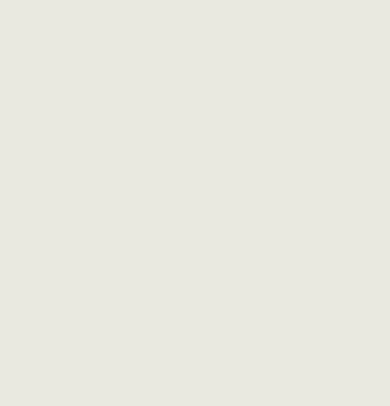
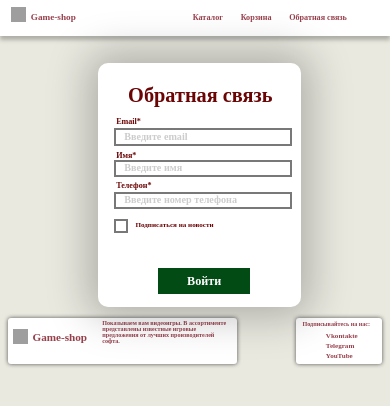
Before and after one commit to Natalya2206/4p22-final-project-larionova-natalya, a React (Create React App) app: page /entry in a window 390 px wide. Shown: the top 406 px of the page. Built offline with nearby package versions, Linux system fonts and the light colour scheme; grey boxes are pictures that could not be loaded; a web font is replaced by a local one.

Commit message:
переименован header на Header, вход и регистрация заменены на форму обратной связи, в форму обратной связи добавлено имя и телефон и адаптивная вёрстка

```diff
--- a/package.json
+++ b/package.json
@@ -1,7 +1,7 @@
 {
   "name": "final-project-frontend-larionova-natalya",
   "version": "0.1.0",
-  "homepage": "https://Natalya2206.github.io/4p22-final-project-larionova-natalya",
+  "homepage": "https://Natalya2206.github.io",
   "private": true,
   "dependencies": {
     "@reduxjs/toolkit": "^1.9.0",
--- a/src/components/Footer/Footer.js
+++ b/src/components/Footer/Footer.js
@@ -1,4 +1,4 @@
-import './Footer.css';
+import './Footer.scss';
 
 function Footer () {
     return(
--- a/src/components/header/header.css
+++ b/src/components/header/Header.scss
@@ -32,6 +32,7 @@ h1 {
 }
 
 .header__links {
+    width: calc(350 / 1440 * 100vw);
     display: inline-flex;
     align-self: center;
     margin-left: 50%;
@@ -77,5 +78,6 @@ a {
         font-size: calc(16 / 768 * 100vw);
         line-height: calc(23 / 768 * 100vw);
         margin-left: 30%;
+        width: calc(350 / 768 * 100vw);
     }
 }
--- a/src/components/header/header.js
+++ b/src/components/header/header.js
@@ -1,4 +1,4 @@
-import './Header.css';
+import './Header.scss';
 import { Link } from 'react-router-dom';
 
 function Header () {
@@ -12,9 +12,8 @@ function Header () {
              </div>
              <div className="header__links">
                  <Link to={'/'} className="header__links-catalog">Каталог</Link>
-                 <Link to={'entry'} className="header__links-entry">Вход</Link>
-                 <Link to={'registration'} className="header__links-registration">Регистрация</Link>
                  <Link to={'basket'} className="header__links-basket">Корзина</Link>
+                 <Link to={'entry'} className="header__links-entry">Обратная связь</Link>
              </div>
         </div>
     )
--- a/src/index.js
+++ b/src/index.js
@@ -11,7 +11,7 @@ const root = ReactDOM.createRoot(document.getElementById('root'));
 root.render(
     <Provider store={store}>
       <PersistGate loading={null} persistor={persistor}>
-        <BrowserRouter basename='4p22-final-project-larionova-natalya'>
+        <BrowserRouter basename='/'>
           <App />
         </BrowserRouter>
       </PersistGate>
--- a/src/pages/Entry/Entry.js
+++ b/src/pages/Entry/Entry.js
@@ -6,15 +6,22 @@ function validation (itemName, value, callback) {
     let erorrMessage;
     const regex = /^(([^<>()[\]\\.,;:\s@"]+(\.[^<>()[\]\\.,;:\s@"]+)*)|(".+"))@((\[[0-9]{1,3}\.[0-9]{1,3}\.[0-9]{1,3}\.[0-9]{1,3}\])|(([a-zA-Z\-0-9]+\.)+[a-zA-Z]{2,}))$/;
     const isValidEmail = !!value?.match(regex);
+    const regexPhone = /^((8|\+7)[\- ]?)?(\(?\d{3}\)?[\- ]?)?[\d\- ]{7,10}$/;
+    const isValidPhone = !!value?.match(regexPhone);
+    const isEmptyField = value.length === 0;
 
     switch (itemName) {
         case "email":
-            isValid = isValidEmail;
+            isValid = isValidEmail && !isEmptyField;
             erorrMessage = "Неккоректный email";
             break;
-        case "password":
-            isValid = value.length > 8;
-            erorrMessage = "Пароль меньше 8 символов";
+        case "name":
+            isValid = value.length >= 2 && !isEmptyField;
+            erorrMessage = "Неккоректное имя";
+            break;
+        case "phone":
+            isValid = isValidPhone && !isEmptyField;
+            erorrMessage = "Неккоректный номер";
             break;
         default:
             break;
@@ -32,19 +39,24 @@ function validation (itemName, value, callback) {
 
 function Entry ()  {
     const [email, setEmail] = useState("");
-    const [password, setPassword] = useState("");
+    const [name, setName] = useState("");
+    const [phone, setPhone] = useState("");
     const [erorrs, setErorr] = useState({
         email: {
             isErorr: false,
             erorrMessage: "",
         },
-        password: {
+        name: {
+            isErorr: false,
+            erorrMessage: "",
+        },
+        phone: {
             isErorr: false,
             erorrMessage: "",
         },
     });
 
-    const { email: emailErorr, password: passwordErorr } = erorrs;
+    const { email: emailErorr, name: nameErorr, phone:phoneErorr } = erorrs;
 
     const formChangeHandler = (e) => {
         const item = e.target.name;
@@ -56,28 +68,33 @@ function Entry ()  {
         <div className='entry'>
              <form className="form" onChange={formChangeHandler}>
                  <div className="form__header">
-                     <h2>Вход</h2>
+                     <h2>Обратная связь</h2>
                  </div>
                  <div className="form__input">
                      <div className="form-input__info">
-                         <label className="form-input__info-email" htmlFor="email">Email</label>
+                         <label className="form-input__info-email" htmlFor="email">Email*</label>
                          {emailErorr.isErorr && <div className='erorr-email'>{emailErorr.erorrMessage}</div>}
                          <input className="input" id="email" name="email" type="email" placeholder="Введите email"
                                  value={email} onChange={(e) => setEmail(e.target.value)} />
                      </div>
-                 <div className="form-input__info">
-                     <label className="form-input__info-password" htmlFor="password">Пароль</label>
-                     <div className='erorr-password'>
-                     {passwordErorr.isErorr && <div>{passwordErorr.erorrMessage}</div>}
+                     <div className="form-input__info">
+                         <label className="form-input__info-name" htmlFor="name">Имя*</label>
+                         {nameErorr.isErorr && <div className='error-name'>{nameErorr.erorrMessage}</div>}
+                         <input className="input" id="name" name="name" type="text" placeholder="Введите имя"
+                                 value={name} onChange={(e) => setName(e.target.value)}/>
                      </div>
-                     <input className="input" id="password" name="password" type="password" placeholder="Введите пароль"
-                             value={password} onChange={(e) => setPassword(e.target.value)}/>
+                     <div className="form-input__info">
+                         <label className="form-input__info-password" htmlFor="password">Телефон*</label>
+                         {phoneErorr.isErorr && <div className='error-phone'>{phoneErorr.erorrMessage}</div>}
+                         <input className="input" id="phone" name="phone" type="text" placeholder="Введите номер телефона"
+                                value={phone} onChange={(e) => setPhone(e.target.value)}/>
                  </div>
                  <div className="form__input-checkbox">
                      <input id="checkbox" type="checkbox"/>
-                     <label className="form-input-checkbox__label" htmlFor="checkbox">Запомнить меня</label>
+                     <label className="form-input-checkbox__label" htmlFor="checkbox">Подписаться на новости</label>
                  </div>
-                 <button className="form__button">Войти</button>
+                 <button className="form__button"
+                         >Войти</button>
                  </div>
              </form>
          </div>
--- a/src/pages/Entry/Entry.scss
+++ b/src/pages/Entry/Entry.scss
@@ -4,16 +4,16 @@
     height: calc(500 / 1440 * 100vw);
     background: #FFFFFF;
     box-shadow: 0px 0px 40px 10px rgba(0, 0, 0, 0.25);
-    margin-top: 10%;
+    margin-top: 5%;
     left: 35%;
     padding: 3px 3px 3px 3px;
     border-radius: 10px;
 }
 
 .form__header {
-    margin-left: 37%;
-    margin-top: 15%;
-    width: calc(115 / 1440 * 100vw);
+    margin-left: 12%;
+    margin-top: 10%;
+    width: calc(450 / 1440 * 100vw);
     height: calc(60 / 1440 * 100vw);
     margin-bottom: 5%;
 }
@@ -25,10 +25,9 @@ h2 {
     font-size: calc(50 / 1440 * 100vw);
     line-height: calc(50 / 1440 * 100vw);
     color: #6b0404;;
-    margin-top: 20%;
 }
 
-.form-input__info-email, .form-input__info-password {
+.form-input__info-email, .form-input__info-name, .form-input__info-password {
     height: calc(16 / 1440 * 100vw);
     width: calc(40 / 1440 * 100vw);
     font-family: 'Andika';
@@ -41,16 +40,17 @@ h2 {
     margin-bottom: 1%;
 }
 
-.erorr-email {
+.erorr-email, .error-name, .error-phone {
     color:#0a0a0a;
     font-weight: 700;
     font-family: 'Andika';
     font-size: calc(16 / 1440 * 100vw);
-    margin-left: 57%;
+    margin-left: 50%;
     margin-top: -6%;
-    margin-bottom: 3%;
+    margin-bottom: 4%;
     height: calc(16 / 1440 * 100vw);
-    width: calc(160 / 1440 * 100vw);
+    width: calc(200 / 1440 * 100vw);
+    text-align: right;
 }
 
 .form-input__info {
@@ -63,13 +63,13 @@ h2 {
 
 .input {
     width: calc(430 / 1440 * 100vw);
-    height: calc(49 / 1440 * 100vw);
+    height: calc(40 / 1440 * 100vw);
     background: #FFFFFF;
     border: 2px solid #787878;
     font-family: 'Andika';
     font-style: normal;
     font-weight: 700;
-    font-size: calc(28 / 1440 * 100vw);
+    font-size: calc(20 / 1440 * 100vw);
     line-height: calc(36 / 1440 * 100vw);
     color:#6b0404;
     padding: 10px;
@@ -89,6 +89,7 @@ input::placeholder {
     margin-left: 7%;
     position: relative;
     align-items: center;
+    margin-top: 5%;
 }
 
 .form__input-checkbox > input {
@@ -141,7 +142,7 @@ input::placeholder {
     width: calc(180 / 1440 * 100vw);
     height: calc(52 / 1440 * 100vw);
     position: absolute;
-    top: 80%;
+    top: 85%;
     left: 32%;
     border: 0;
     align-items: center;
@@ -159,21 +160,21 @@ input::placeholder {
     .form {
         position: relative;
         width: calc(400 / 768 * 100vw);
-        height: calc(400 / 768 * 100vw);
+        height: calc(480 / 768 * 100vw);
         margin-top: 7%;
         left: 25%;
     }
 
     .form__header {
-        margin-left: 35%;
+        margin-left: 14%;
         margin-top: 3%;
         justify-content: center;
-        width: calc(115 / 768 * 100vw);
+        width: calc(350 / 768 * 100vw);
         height: calc(50 / 768 * 100vw);
     }
 
     h2 {
-        font-size: calc(50 / 768 * 100vw);
+        font-size: calc(40 / 768 * 100vw);
         line-height: calc(50 / 768 * 100vw);
     }
 
@@ -193,9 +194,10 @@ input::placeholder {
 
     .input {
         width: calc(350 / 768 * 100vw);
-        height: calc(45 / 768 * 100vw);
-        font-size: calc(28 / 768 * 100vw);
+        height: calc(35 / 768 * 100vw);
+        font-size: calc(20 / 768 * 100vw);
         line-height: calc(36 / 768 * 100vw);
+        padding: 3px;
     }
 
     .form-input__info-password {
@@ -207,6 +209,17 @@ input::placeholder {
         margin-bottom: 1%;
         margin-left: 1%;
         font-weight: 700;
+    }
+
+    .form-input__info-name {
+        font-size: calc(16 / 768 * 100vw);
+    }
+
+    .erorr-email, .error-name, .error-phone {
+        font-size: calc(16 / 768 * 100vw);
+        margin-left: 40%;
+        height: calc(16 / 768 * 100vw);
+        width: calc(200 / 768 * 100vw);
     }
 
     .form__input-checkbox {
@@ -237,7 +250,7 @@ input::placeholder {
     .form__button {
         width: calc(180 / 768 * 100vw);
         height: calc(52 / 768 * 100vw);
-        top: 75%;
+        top: 84%;
         left: 30%;
         font-size: calc(24 / 768 * 100vw);
         line-height: calc(16 / 768 * 100vw);
--- a/src/pages/basket/basket.js
+++ b/src/pages/basket/basket.js
@@ -1,7 +1,7 @@
 import { useDispatch, useSelector } from 'react-redux';
 import { clearBasket } from '../../store/basketSlice';
 import Card from '../../components/card/Card';
-import './basket.css';
+import './basket.scss';
 
 function Basket () {
     const products = useSelector(state => state.products.entities);
```
Also changed, not shown: src/components/Footer/Footer.scss (renamed from src/components/Footer/Footer.css), src/pages/basket/basket.scss (renamed from src/pages/basket/basket.css).
